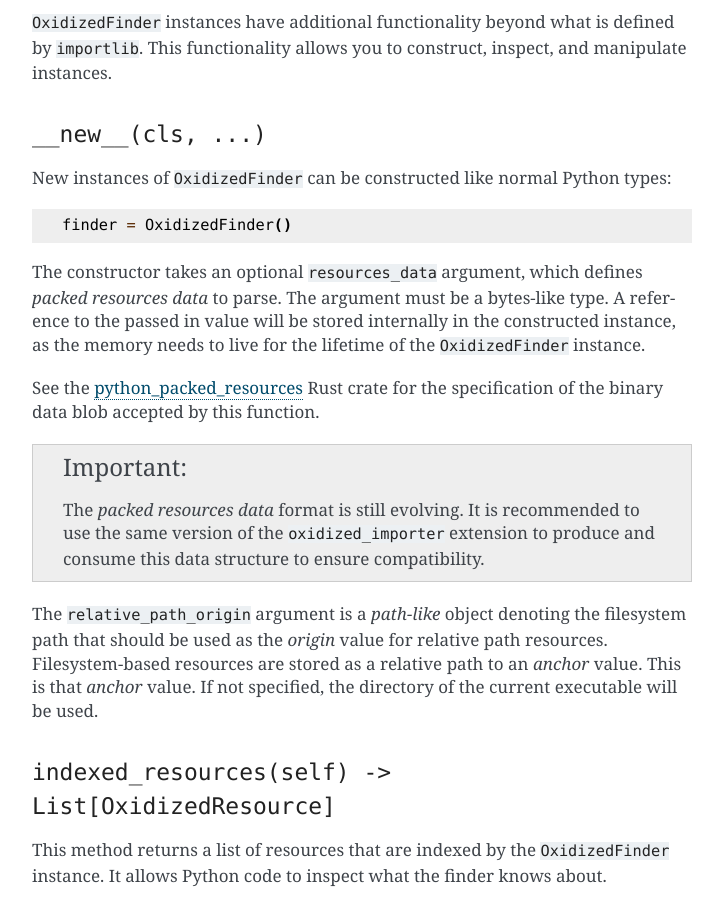
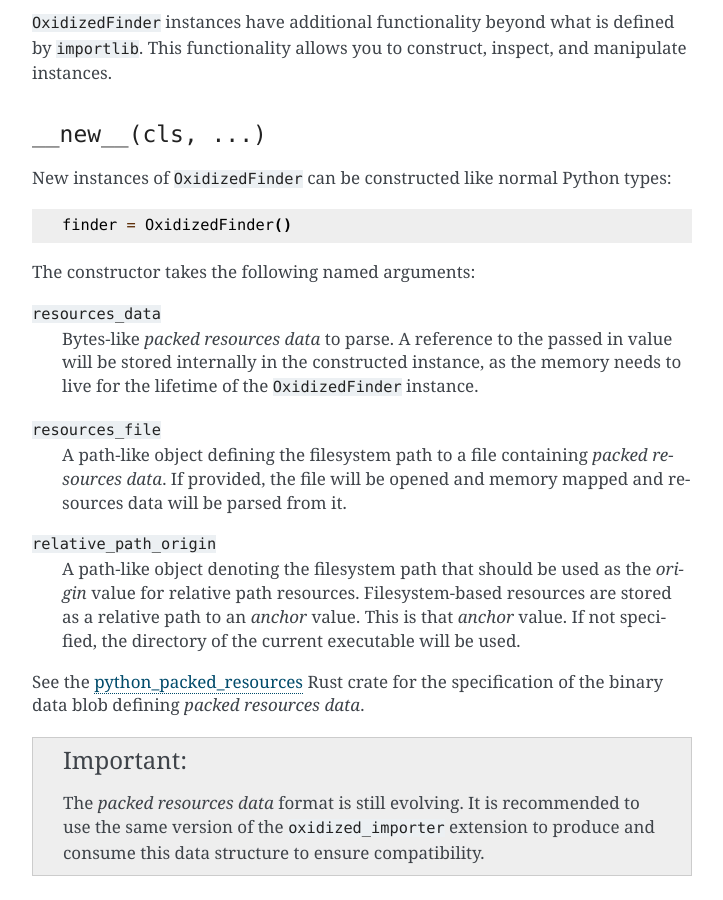
Before and after one commit to indygreg/PyOxidizer, a Sphinx documentation site: the page built from docs/oxidized_importer_oxidized_finder.rst, in a window 1280 px wide and 900 px high, scrolled down 1973 px. Shown: the whole window, without its empty margins (388-1111 px from the left). Built offline with Sphinx 7.4.7, drawn with Linux system fonts in a browser that asks for light colours; the version number is read from the project's files by our own code.

Commit message:
pyembed: support loading resources data by memory mapping a file
This should be more efficient than reading the entire resources file
into memory before indexing it.

This required some borrow checker workarounds to make work. It's
worth noting that the Python standard library has a mmap extension
module which we could have used. However, I felt it was too much
complexity. And I trust Rust's I/O more than CPython's.

```diff
--- a/docs/oxidized_importer_freezing_applications.rst
+++ b/docs/oxidized_importer_freezing_applications.rst
@@ -112,14 +112,10 @@ and register the custom importer with Python:
 
    import oxidized_importer
 
-   # Load the resources data into memory.
-   with open("oxidized_resources", "rb") as fh:
-       packed_data = fh.read()
-
    # Load those resources into an instance of our custom importer. This
    # will read the index in the passed data structure and make all
    # resources immediately available for importing.
-   finder = oxidized_importer.OxidizedFinder(resources=packed_data)
+   finder = oxidized_importer.OxidizedFinder(resources_file="oxidized_resources")
 
    # If the relative path of filesystem-based resources is not relative
    # to the current executable (which is likely the ``python3`` executable),
--- a/docs/oxidized_importer_oxidized_finder.rst
+++ b/docs/oxidized_importer_oxidized_finder.rst
@@ -113,27 +113,33 @@ Python types:
 
     finder = OxidizedFinder()
 
-The constructor takes an optional ``resources_data`` argument, which defines
-*packed resources data* to parse. The argument must be a bytes-like type.
-A reference to the passed in value will be stored internally in the
-constructed instance, as the memory needs to live for the lifetime of
-the ``OxidizedFinder`` instance.
+The constructor takes the following named arguments:
+
+``resources_data``
+   Bytes-like *packed resources data* to parse. A reference to the passed in
+   value will be stored internally in the constructed instance, as the memory
+   needs to live for the lifetime of the ``OxidizedFinder`` instance.
+
+``resources_file``
+   A path-like object defining the filesystem path to a file containing
+   *packed resources data*. If provided, the file will be opened and
+   memory mapped and resources data will be parsed from it.
+
+``relative_path_origin``
+   A path-like object denoting the filesystem path that should be used as the
+   *origin* value for relative path resources. Filesystem-based resources are
+   stored as a relative path to an *anchor* value. This is that *anchor* value.
+   If not specified, the directory of the current executable will be used.
 
 See the `python_packed_resources <https://docs.rs/python-packed-resources/0.1.0/python_packed_resources/>`_
-Rust crate for the specification of the binary data blob accepted by this
-function.
+Rust crate for the specification of the binary data blob defining *packed
+resources data*.
 
 .. important::
 
    The *packed resources data* format is still evolving. It is recommended
    to use the same version of the ``oxidized_importer`` extension to
    produce and consume this data structure to ensure compatibility.
-
-The ``relative_path_origin`` argument is a *path-like* object denoting the
-filesystem path that should be used as the *origin* value for relative path
-resources. Filesystem-based resources are stored as a relative path to an
-*anchor* value. This is that *anchor* value. If not specified, the directory
-of the current executable will be used.
 
 .. _oxidized_finder_indexed_resources:
 
```
Also changed, not shown: 5 other files.
